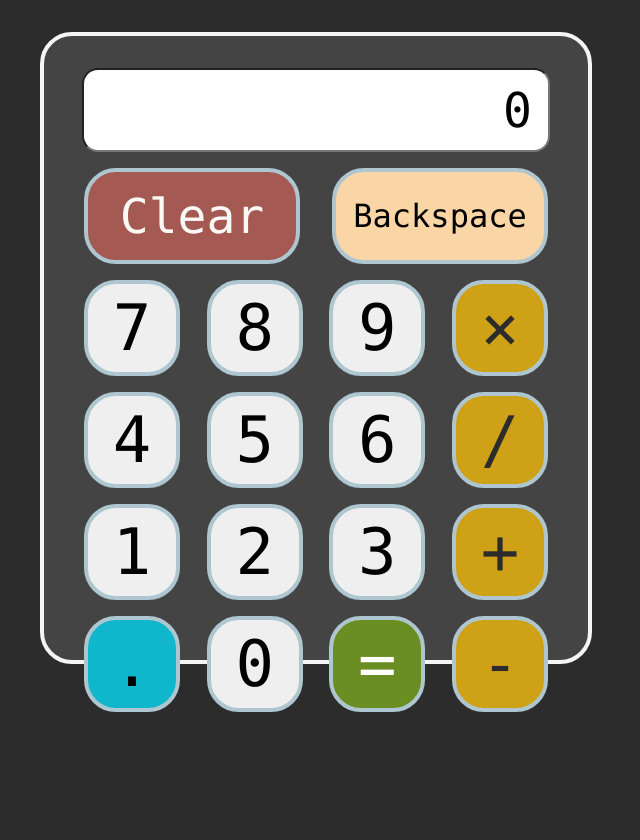
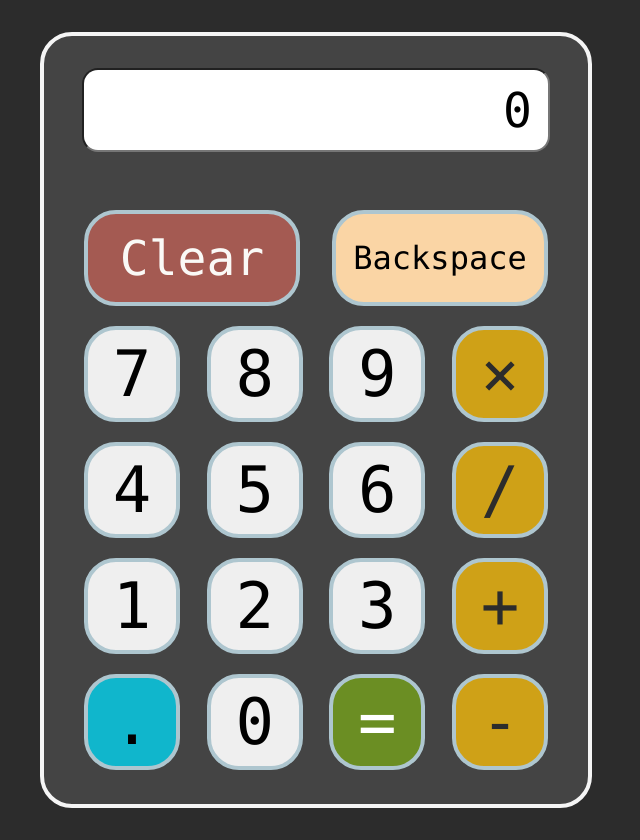
Before and after one commit to 7equinox/TOP-Calculator, a plain HTML site: page index.html in a window 1280 px wide. Shown: the whole page, without its empty margins (0-640 px from the left). Before the commit the page ends 800 px from the top, so only its background shows below. Drawn offline with Linux system fonts and the light colour scheme.

Commit message:
Modify container height from vh to rem

```diff
--- a/style.css
+++ b/style.css
@@ -10,7 +10,7 @@ body {
 
 .container {
     width: 30rem;
-    height: 70vh;
+    height: 44rem;
     background-color: #444;
     border: 0.25rem solid #F5F5F5;
     border-radius: 2rem;
```
